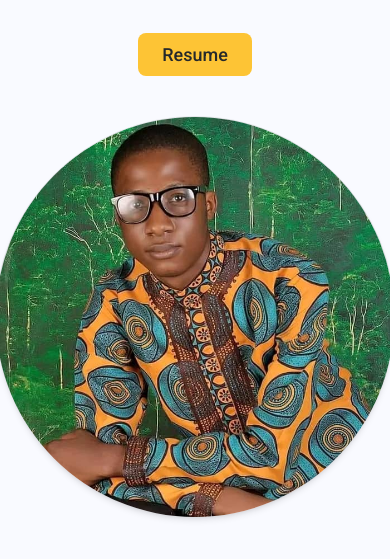
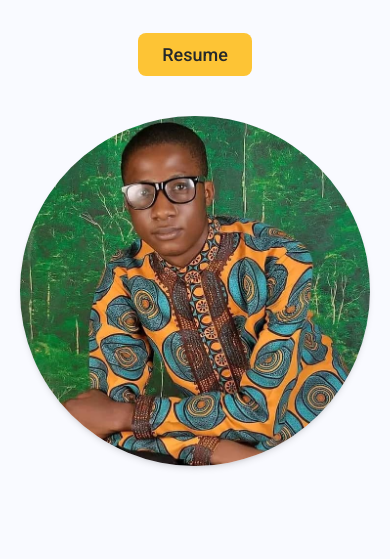
Before and after one commit to HappyAdebayo/Portfolio, a plain HTML site: page about.html in a window 390 px wide. Shown: the part 265-824 px from the top of the page. Drawn offline with nearby package versions, Linux system fonts and the light colour scheme.

Commit message:
responsive about page

```diff
--- a/about.html
+++ b/about.html
@@ -60,8 +60,8 @@
       </a>
     </div>
 
-    <div class="md:w-1/2 border rounded-full h-[400px] w-[400px]">
-      <img src="assets/my-picture.jpg" alt="Placeholder Image" class="rounded-full h-[400px] w-[400px]  shadow-md" />
+    <div class="md:w-1/2 ">
+      <img src="assets/my-picture.jpg" alt="Placeholder Image" class="rounded-full h-[350px] w-[350px]  shadow-md ml-auto" />
     </div>
   </section>
 
```
